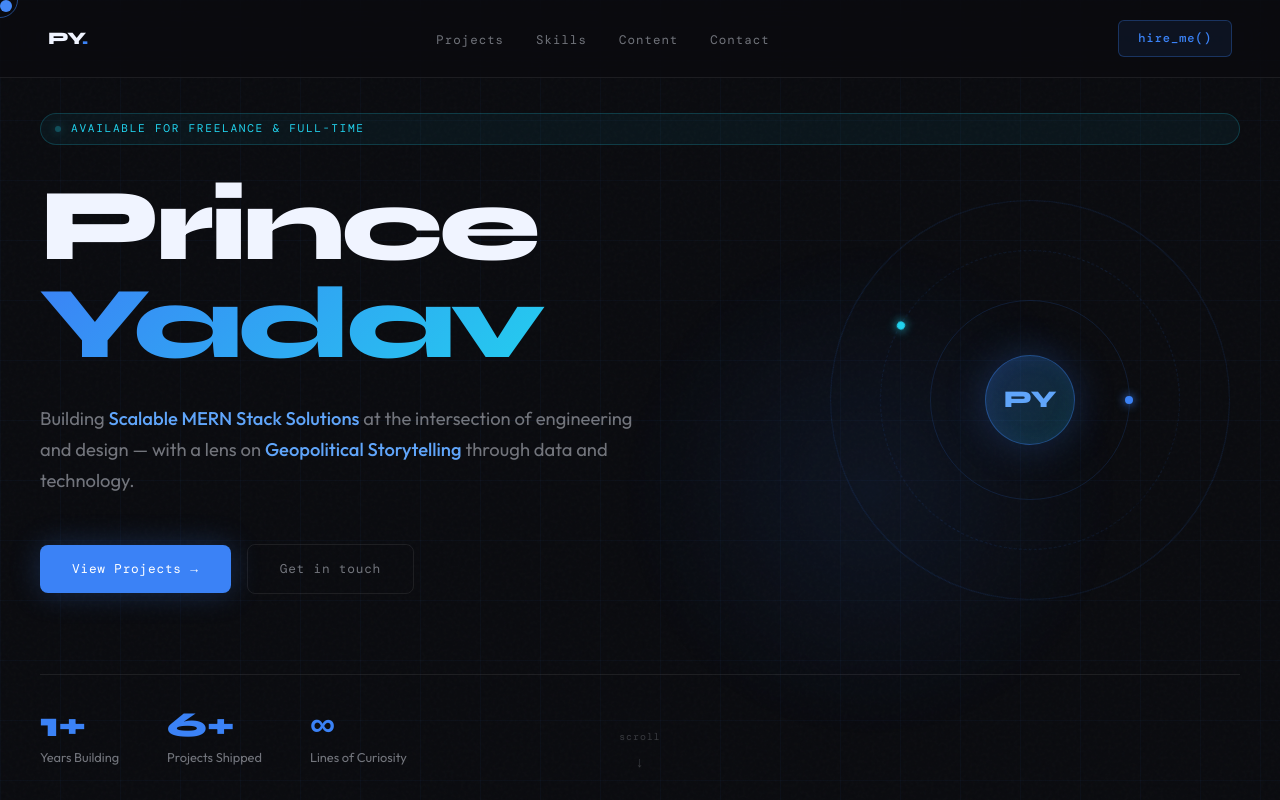
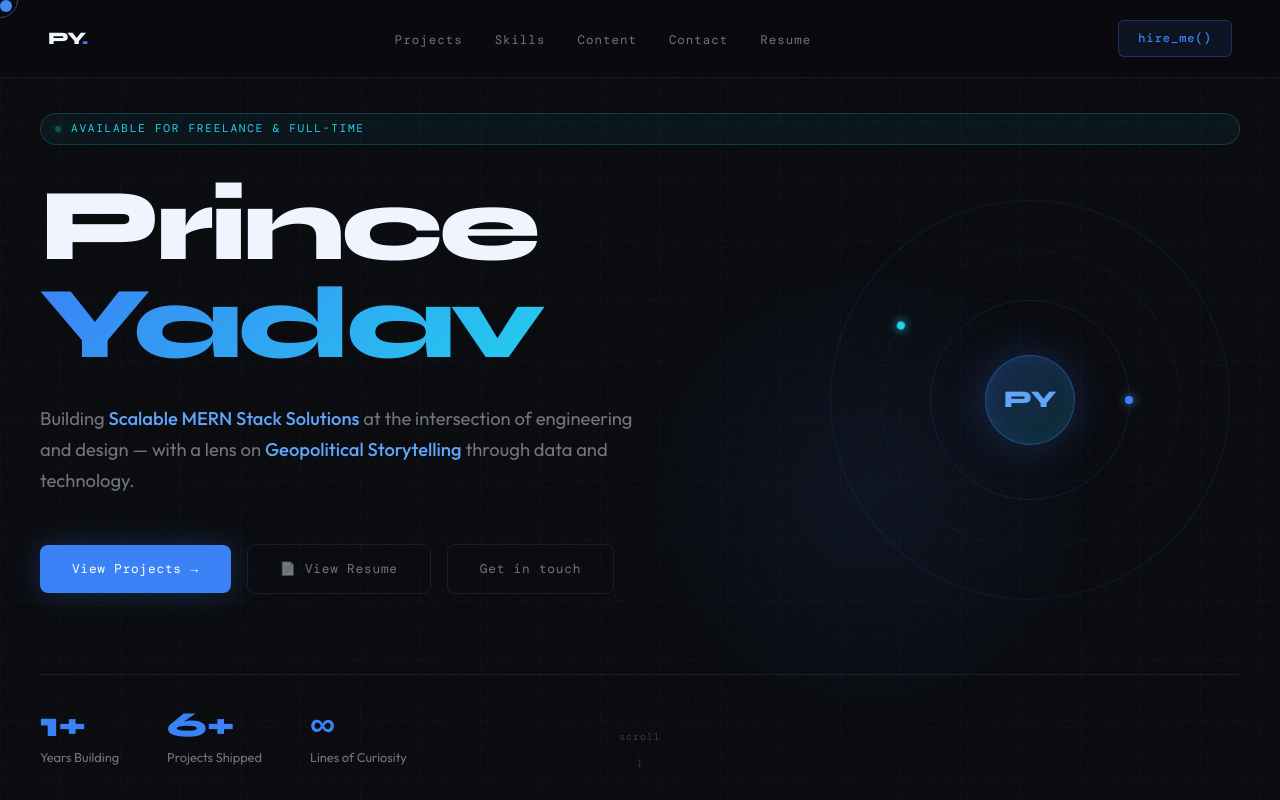
Before and after one commit to bluevoice8127/Portfolio-pes, a plain HTML site: page index.html in a window 1280 px wide. Shown: the top 800 px of the page. Drawn offline with nearby package versions, Linux system fonts and the light colour scheme; a web font is replaced by a local one.

Commit message:
Update portfolio

```diff
--- a/index.html
+++ b/index.html
@@ -528,6 +528,7 @@
     <li><a href="#skills">Skills</a></li>
     <li><a href="#content">Content</a></li>
     <li><a href="#contact">Contact</a></li>
+    <li><a href="https://www.linkedin.com/feed/update/urn:li:share:7443215650140991488/" target="_blank">Resume</a></li>
   </ul>
   <a href="mailto:yadavprince0999@gmail.com" class="nav-cta">hire_me()</a>
 </nav>
@@ -552,6 +553,7 @@
 
     <div class="hero-actions">
       <a href="#projects" class="btn-primary">View Projects →</a>
+      <a href="https://www.linkedin.com/feed/update/urn:li:share:7443215650140991488/" target="_blank" class="btn-secondary">📄 View Resume</a>
       <a href="#contact" class="btn-secondary">Get in touch</a>
     </div>
 
```
